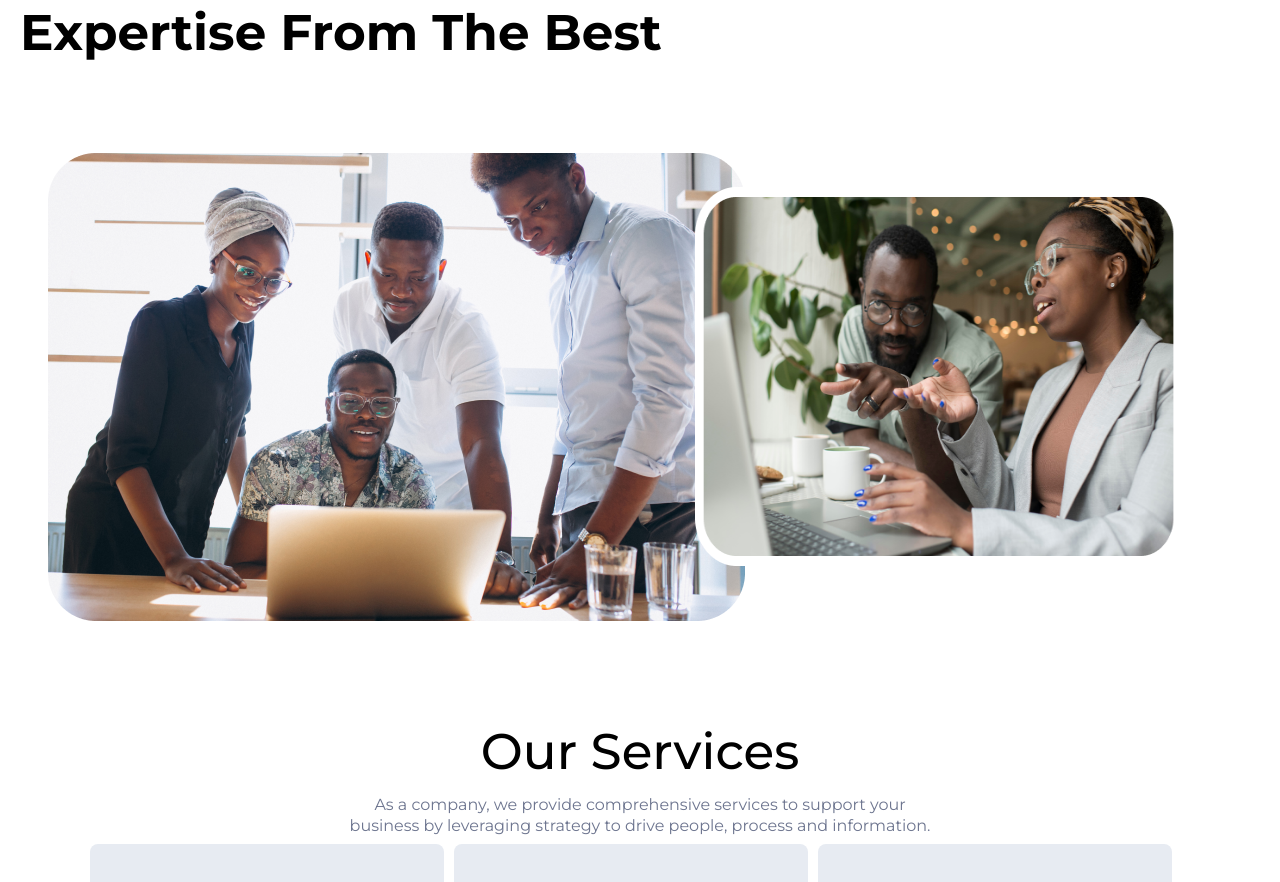
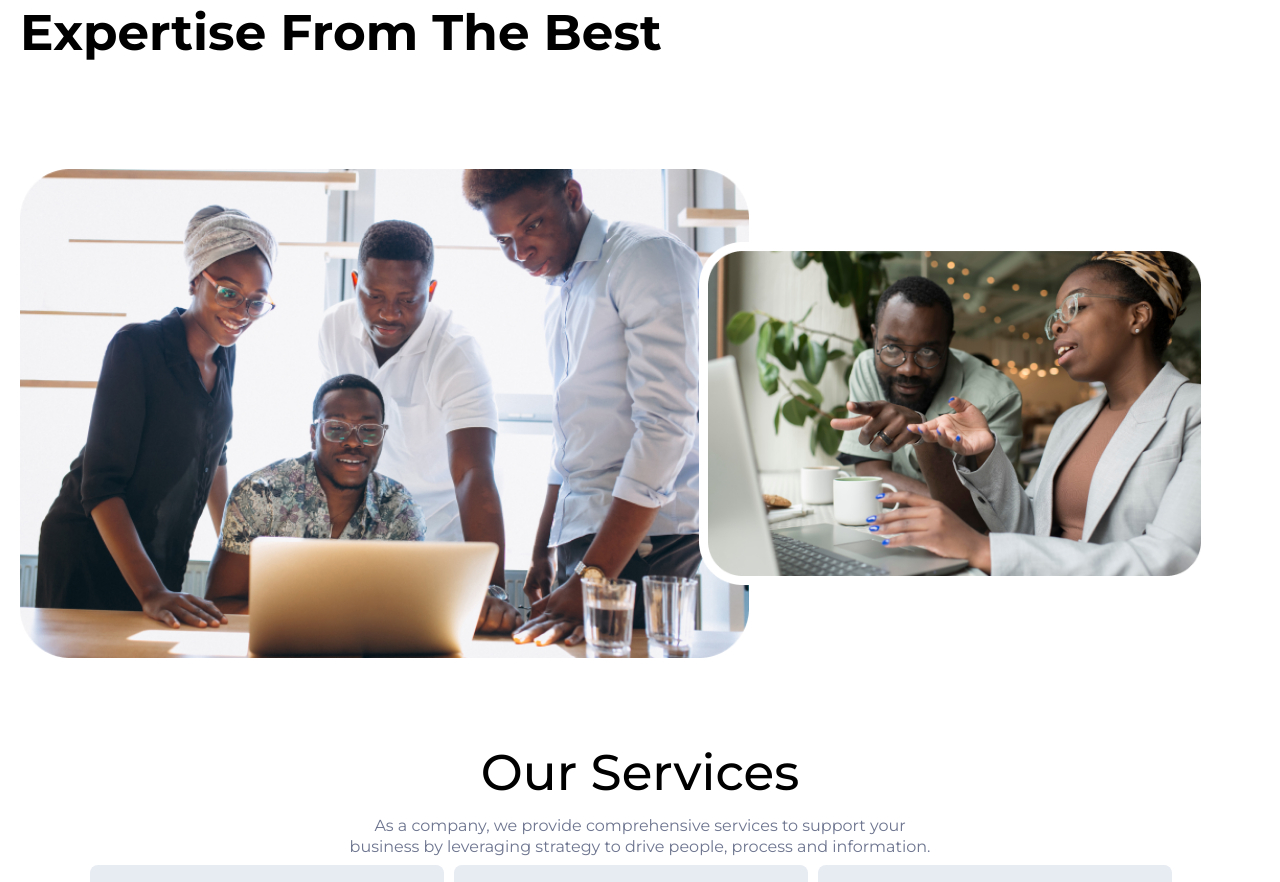
Before and after one commit to Eminence-Engineering/eminence, a React (Vite) app: page /about in a window 1280 px wide. Shown: the part 1064-1946 px from the top of the page. Built offline with nearby package versions, Linux system fonts and the light colour scheme.

Commit message:
feat: redevelop about-image section on about page

```diff
--- a/src/components/about/AboutDescription.jsx
+++ b/src/components/about/AboutDescription.jsx
@@ -1,16 +1,14 @@
 function AboutDescription() {
   return (
-    <>
-      <div className="container p-5 pb-10 lg:flex justify-between pt-4 mb-12">
-        <h2 className="md:max-w-[664px] text-2xl md:text-[50px] md:leading-tight font-bold mb-4 lg:mb-0">
-          Get <span className="text-[#407bff] font-[700]">First Hand</span> Experience And Expertise From The Best
-        </h2>
-        <p className="md:max-w-[443px] text-sm text-grey">
-          Lorem ipsum dolor sit amet consecte tur quet adipiscing elit semper dalaracc lacus vel ams facilisis volutpat est. Lorem ipsum
-          dolor sit amet consecte tur quet adipiscing elit semper dalaracc lacus vel ams facilisis volutpat est.
-        </p>
-      </div>
-    </>
+    <section className="container p-5 pb-10 lg:flex justify-between pt-4">
+      <h2 className="md:max-w-[664px] text-2xl md:text-[50px] md:leading-tight font-bold mb-4 lg:mb-0">
+        Get <span className="text-[#407bff] font-[700]">First Hand</span> Experience And Expertise From The Best
+      </h2>
+      <p className="md:max-w-[443px] text-sm text-grey">
+        Lorem ipsum dolor sit amet consecte tur quet adipiscing elit semper dalaracc lacus vel ams facilisis volutpat est. Lorem ipsum dolor
+        sit amet consecte tur quet adipiscing elit semper dalaracc lacus vel ams facilisis volutpat est.
+      </p>
+    </section>
   )
 }
 
--- /dev/null
+++ b/src/components/about/AboutImage.jsx
@@ -0,0 +1,20 @@
+//images
+import imageone from "../../assets/images/about/group1.png"
+import imagetwo from "../../assets/images/about/group2.png"
+
+function AboutImage() {
+  return (
+    <section className="container p-5 py-10 md:py-16">
+      <div className="flex flex-col md:flex-row justify-center items-center">
+        <div className="w-full">
+          <img src={imageone} alt="about-image" className="w-full" />
+        </div>
+        <div className="w-[70%] relative top-[-20px] md:top-0 left-0 md:left-[-50px]">
+          <img src={imagetwo} alt="about-image" className="w-full" />
+        </div>
+      </div>
+    </section>
+  )
+}
+
+export default AboutImage
--- a/src/components/about/Image.jsx
+++ /dev/null
@@ -1,20 +0,0 @@
-//images
-import imageone from "../../assets/images/about/group1.png"
-import imagetwo from "../../assets/images/about/group2.png"
-
-function Image() {
-  return (
-    <>
-      <div className="md:flex mb-20 w-[95%] mx-auto justify-center">
-        <img src={imageone} alt="" className=" w-[100%] md:w-[60%] md:max-h-[468px] md:max-w-[697px]" />
-        <img
-          src={imagetwo}
-          alt=""
-          className=" w-[70%] md:w-[40%] md:max-h-[379px] md:max-w-[565px] relative top-[-20px] left-[50px] md:top-[34px] md:left-[-50px]"
-        />
-      </div>
-    </>
-  )
-}
-
-export default Image
--- a/src/pages/About.jsx
+++ b/src/pages/About.jsx
@@ -4,7 +4,7 @@ import Hero from "../components/Hero"
 import PageChange from "../hooks/PageChange"
 import AboutTitle from "../components/about/AboutTitle"
 import AboutDescription from "../components/about/AboutDescription"
-import Image from "../components/about/Image"
+import AboutImage from "../components/about/AboutImage"
 import Socials from "../components/about/Socials"
 import ServiceCard from "../components/about/ServiceCard"
 import Comment from "../components/about/Comment"
@@ -69,7 +69,7 @@ const About = () => {
       <Hero bgImg={bgAbout} pageTitle={"About Us"} />
       <AboutTitle />
       <AboutDescription />
-      <Image />
+      <AboutImage />
       <div className="four mb-20">
         <div className="leading-[17px] md:leading-[21px] md:text-center  md:w-[600px] md:mx-auto pt-5">
           <h3 className="text-[29px] md:text-[50px] font-[500] leading-[61px]">Our Services</h3>
```
